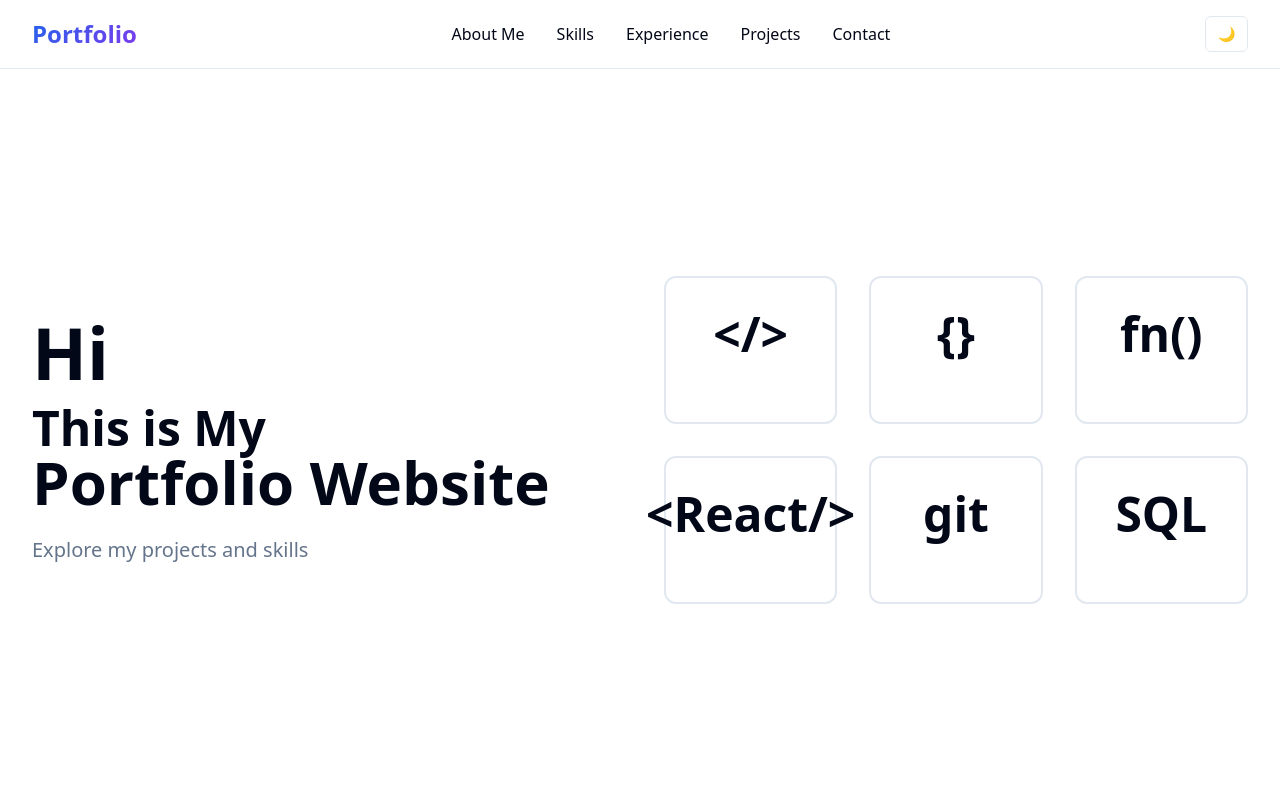
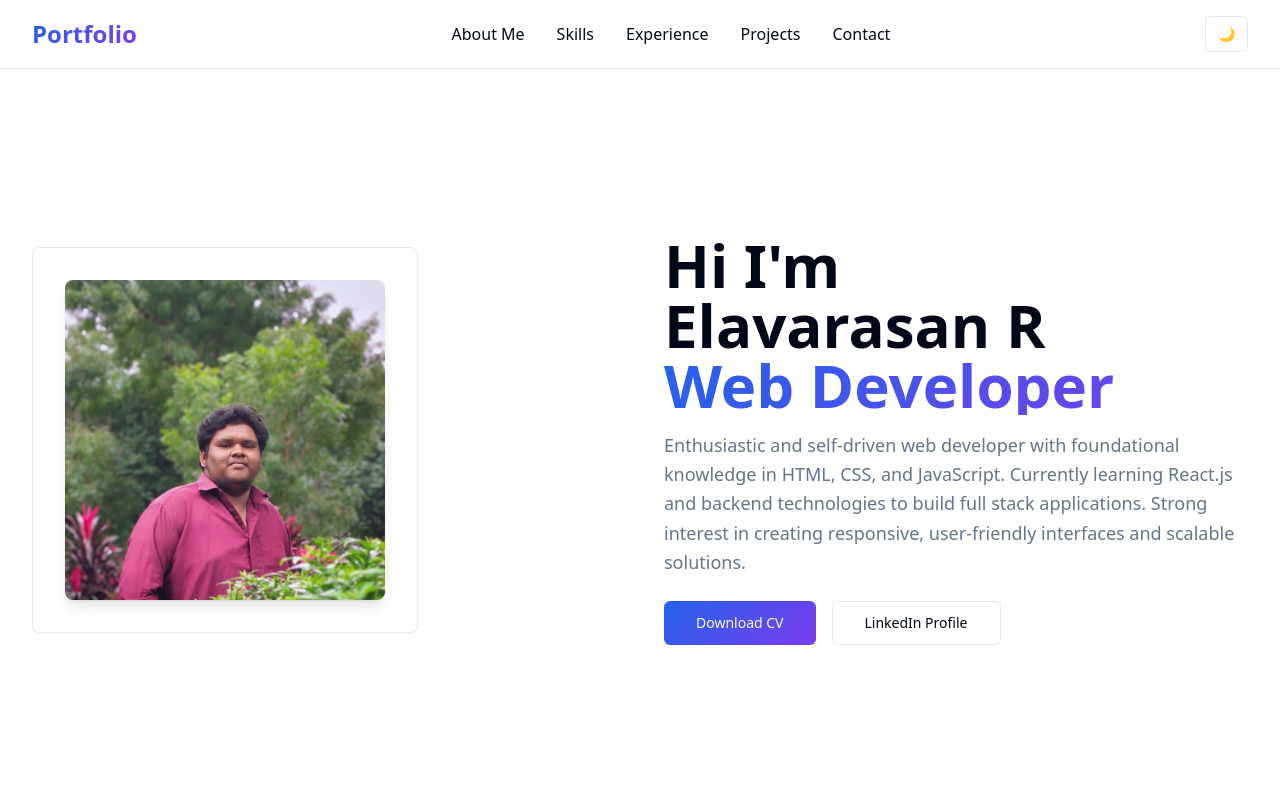
Before and after one commit to ArasuRDS01/polished-digital, a React (Vite) app: page / in a window 1280 px wide. Shown: the top 800 px of the page. Built offline with nearby package versions, Linux system fonts and the light colour scheme.

Commit message:
Reverted to commit 3c0eadb88e328a029ac8fe3d9f4800f84e4fe7a6

```diff
--- a/src/components/Hero.tsx
+++ b/src/components/Hero.tsx
@@ -1,79 +1,77 @@
-import { useState, useEffect } from 'react';
+
+import { Button } from '@/components/ui/button';
+import { Card } from '@/components/ui/card';
 
 const Hero = () => {
-  const [hoveredSymbol, setHoveredSymbol] = useState<number | null>(null);
-  const [hoveredText, setHoveredText] = useState(false);
+  const handleDownloadCV = () => {
+    const link = document.createElement('a');
+    link.href = '/elavarasan_Resume.pdf'; // path in the public folder
+    link.download = 'Elavarasan_Resume.pdf'; // name for the downloaded file
+    link.click();
+  };
 
-  const programmingSymbols = [
-    { symbol: '</>', label: 'HTML', color: 'text-orange-500' },
-    { symbol: '{}', label: 'CSS', color: 'text-blue-500' },
-    { symbol: 'fn()', label: 'JavaScript', color: 'text-yellow-500' },
-    { symbol: '<React/>', label: 'React', color: 'text-cyan-500' },
-    { symbol: 'git', label: 'Git', color: 'text-red-500' },
-    { symbol: 'SQL', label: 'Database', color: 'text-green-500' },
-  ];
+
+   const handleLinkedInClick = () => {
+    window.open('https://linkedin.com/in/elavarasan-r-419128223', '_blank');
+  };
 
   return (
     <section id="home" className="min-h-screen flex items-center justify-center pt-20 px-4 sm:px-6 lg:px-8">
       <div className="max-w-7xl w-full">
         <div className="grid lg:grid-cols-2 gap-12 items-center">
-          {/* Left Side - Text with Animation */}
-          <div
-            className="space-y-6 text-center lg:text-left"
-            onMouseEnter={() => setHoveredText(true)}
-            onMouseLeave={() => setHoveredText(false)}
-          >
-            <div className={`transition-all duration-500 ${hoveredText ? 'scale-105 portfolio-gradient bg-clip-text text-transparent' : ''}`}>
-              <h1 className="text-5xl lg:text-7xl font-bold mb-4 animate-fade-in">
-                Hi
-              </h1>
-              <h2 className="text-3xl lg:text-5xl font-bold animate-fade-in" style={{ animationDelay: '0.2s' }}>
-                This is My
-              </h2>
-              <h2 className="text-4xl lg:text-6xl font-bold animate-fade-in" style={{ animationDelay: '0.4s' }}>
-                Portfolio Website
-              </h2>
-            </div>
-            <p className="text-lg lg:text-xl text-muted-foreground animate-fade-in" style={{ animationDelay: '0.6s' }}>
-              Explore my projects and skills
-            </p>
+          {/* Left Column - Profile Image */}
+          <div className="flex justify-center lg:justify-start">
+            <Card className="p-8 hover-scale">
+              <div className="relative">
+                <img
+                  src="/lovable-uploads/4a71d8ff-02fd-4090-b483-ede88521a52a.png"
+                  alt="Professional headshot"
+                  className="w-80 h-80 object-cover rounded-lg shadow-lg" />
+                <div className="absolute inset-0 portfolio-gradient opacity-10 rounded-lg"></div>
+              </div>
+            </Card>
           </div>
 
-          {/* Right Side - Programming Symbols Animation */}
-          <div className="grid grid-cols-3 gap-6 lg:gap-8">
-            {programmingSymbols.map((item, index) => (
-              <div
-                key={index}
-                className={`relative p-6 lg:p-8 rounded-xl bg-card border-2 transition-all duration-500 cursor-pointer hover-scale ${
-                  hoveredSymbol === index ? 'border-primary shadow-xl' : 'border-border'
-                }`}
-                onMouseEnter={() => setHoveredSymbol(index)}
-                onMouseLeave={() => setHoveredSymbol(null)}
-                style={{ animationDelay: `${index * 0.1}s` }}
+          {/* Right Column - Introduction */}
+          <div className="space-y-6 text-center lg:text-left">
+            <div className="space-y-4">
+              <h1 className="text-4xl lg:text-6xl font-bold">
+                <span className="block">Hi I'm</span>
+                <span className="block">Elavarasan R</span>
+                <span className="block portfolio-gradient bg-clip-text text-transparent">
+                  Web Developer
+                </span>
+              </h1>
+
+              <h2 className="text-xl lg:text-2xl text-muted-foreground font-medium">
+
+              </h2>
+
+              <p className="text-lg text-muted-foreground max-w-2xl leading-relaxed">
+                Enthusiastic and self-driven web developer with foundational knowledge in HTML, CSS, and JavaScript.
+                Currently learning React.js and backend technologies to build full stack applications.
+                Strong interest in creating responsive, user-friendly interfaces and scalable solutions.
+              </p>
+            </div>
+
+            <div className="flex flex-col sm:flex-row gap-4 justify-center lg:justify-start">
+              <Button
+                onClick={handleDownloadCV}
+                size="lg"
+                className="portfolio-gradient hover:opacity-90 transition-opacity"
               >
-                <div className="flex flex-col items-center justify-center space-y-3">
-                  <span
-                    className={`text-4xl lg:text-5xl font-bold transition-all duration-300 ${
-                      hoveredSymbol === index ? item.color : 'text-foreground'
-                    }`}
-                  >
-                    {item.symbol}
-                  </span>
-                  <span
-                    className={`text-xs lg:text-sm font-medium transition-opacity duration-300 ${
-                      hoveredSymbol === index ? 'opacity-100' : 'opacity-0'
-                    }`}
-                  >
-                    {item.label}
-                  </span>
-                </div>
+                Download CV
+              </Button>
 
-                {/* Animated border effect on hover */}
-                {hoveredSymbol === index && (
-                  <div className="absolute inset-0 rounded-xl portfolio-gradient opacity-20 animate-pulse"></div>
-                )}
-              </div>
-            ))}
+              <Button
+                onClick={handleLinkedInClick}
+                variant="outline"
+                size="lg"
+                className="hover:bg-primary hover:text-primary-foreground transition-colors"
+              >
+                LinkedIn Profile
+              </Button>
+            </div>
           </div>
         </div>
       </div>
```
